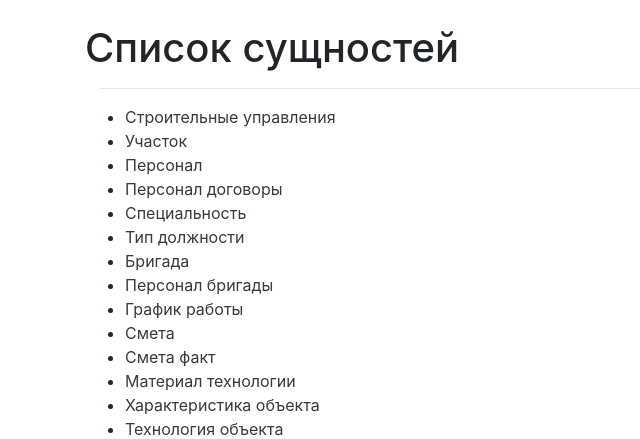
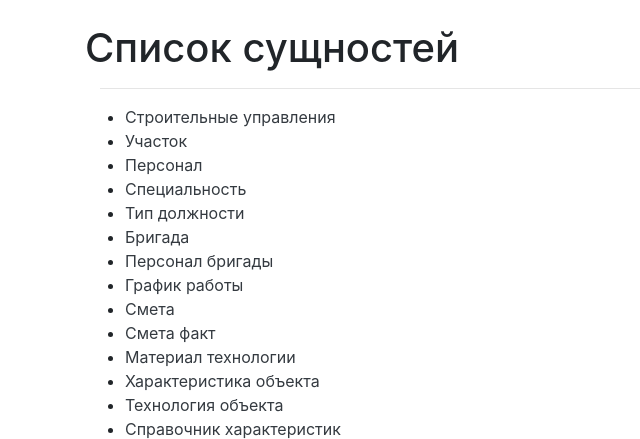
Before and after one commit to DrozdovRoman/building_company, a Django app: page /entity/ in a window 1280 px wide. Shown: the part 56-495 px from the top of the page, without its empty margins (0-640 px from the left). Run offline with Django 3.2, Linux system fonts and the light colour scheme; parts of the project's set-up code (start-up, migrations or seed data) failed here and were passed over; some libraries are stand-ins or nearby versions.

Commit message:
Change structure.

```diff
--- a/building_company/core/urls.py
+++ b/building_company/core/urls.py
@@ -3,7 +3,7 @@ from django.urls import path
 from . import views
 from .views import EquipmentTypeView, PositionTypeView, SpecializationView
 from .views import ObjectTypeView, CustomerView, EmployeeView, ConstructionView
-from .views import ConstructionEmployeeView
+from .views import ConstructionEmployeeView, RegionView
 urlpatterns = [
     path('', views.index, name='index'),
     path('entity/', views.entity, name='entity'),
@@ -35,7 +35,7 @@ urlpatterns = [
          ConstructionView.as_view(),
          name='construction'),
 
-    path('construction-employee/',
-         ConstructionEmployeeView.as_view(),
-         name='ConstructionEmployee'),
+    path('region/',
+         RegionView.as_view(),
+         name='region'),
 ]
--- a/building_company/core/views.py
+++ b/building_company/core/views.py
@@ -123,13 +123,12 @@ class ConstructionView(EntityView):
     )
 
 
-class ConstructionEmployeeView(EntityView):
-    table_name = 'construction_employee'
-    table_alias = 'Персонал договоры'
+class RegionView(EntityView):
+    table_name = 'region'
+    table_alias = 'Участок'
     column_name = (
-        'Номер договора', 'ID работника', 'Строительное управление',
-        'Дата подписания договора', 'Дата окончания договора',
-        'Зарплата')
+        'Кадастровый номер', 'Номер управления', 'ID Начальника участка',
+        'Площадь (кв.м)',)
 
 # def equipment_type(request):
 #     try:
--- a/building_company/templates/entities.html
+++ b/building_company/templates/entities.html
@@ -5,9 +5,8 @@
 
 <ul id="entity">
     <li><a href="{% url 'construction' %}" class="text-dark">Строительные управления</a></li>
-    <li><a href="#" class="text-dark">Участок</a></li>
+    <li><a href="{% url 'region' %}" class="text-dark">Участок</a></li>
     <li><a href="{% url 'employee' %}" class="text-dark">Персонал</a></li>
-    <li><a href="{% url 'ConstructionEmployee' %}" class="text-dark">Персонал договоры</a></li>
     <li><a href="{% url 'specialization' %}" class="text-dark">Специальность</a></li>
     <li><a href="{% url 'position_type' %}" class="text-dark">Тип должности</a></li>
     <li><a href="#" class="text-dark">Бригада</a></li>
```
Also changed, not shown: README.md.
